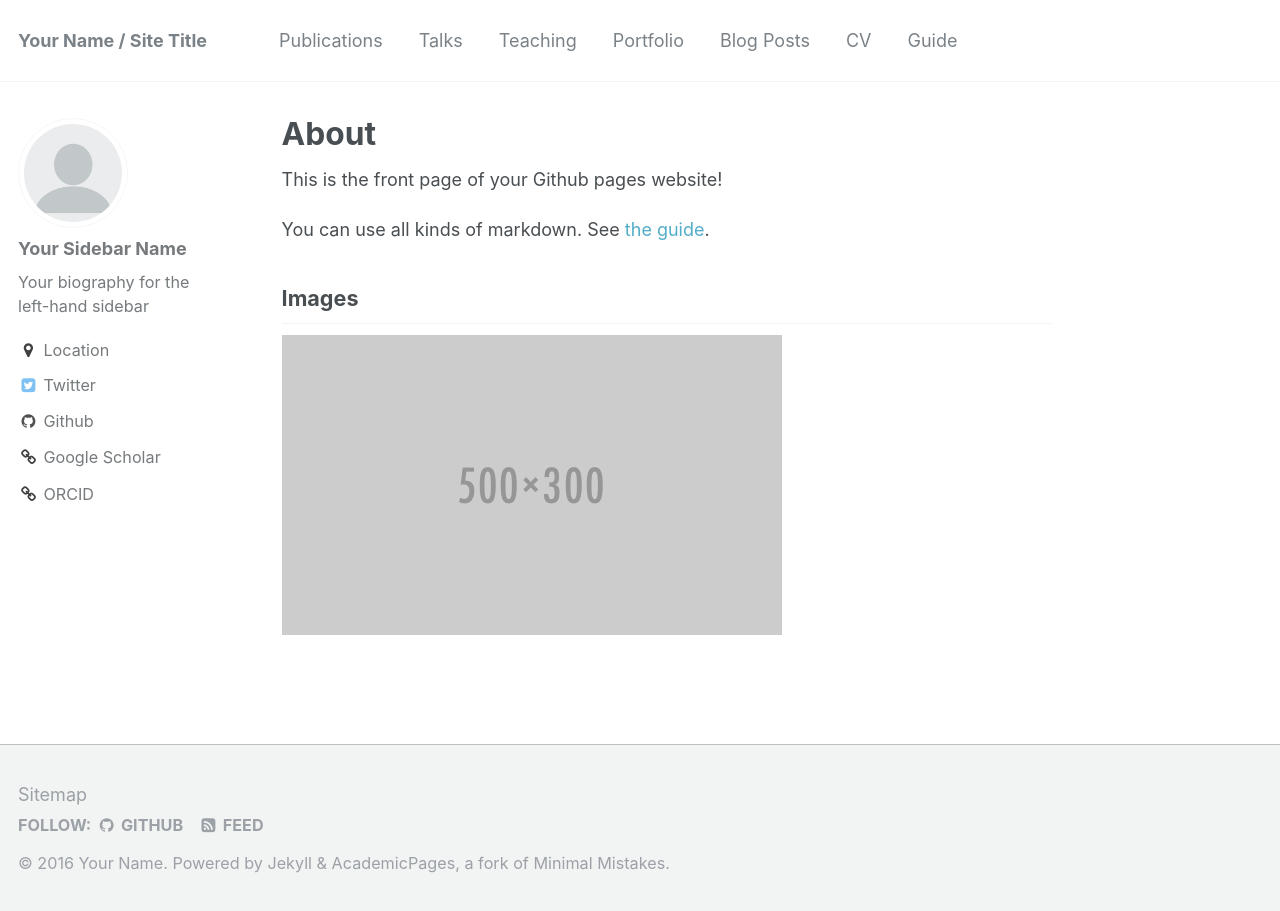
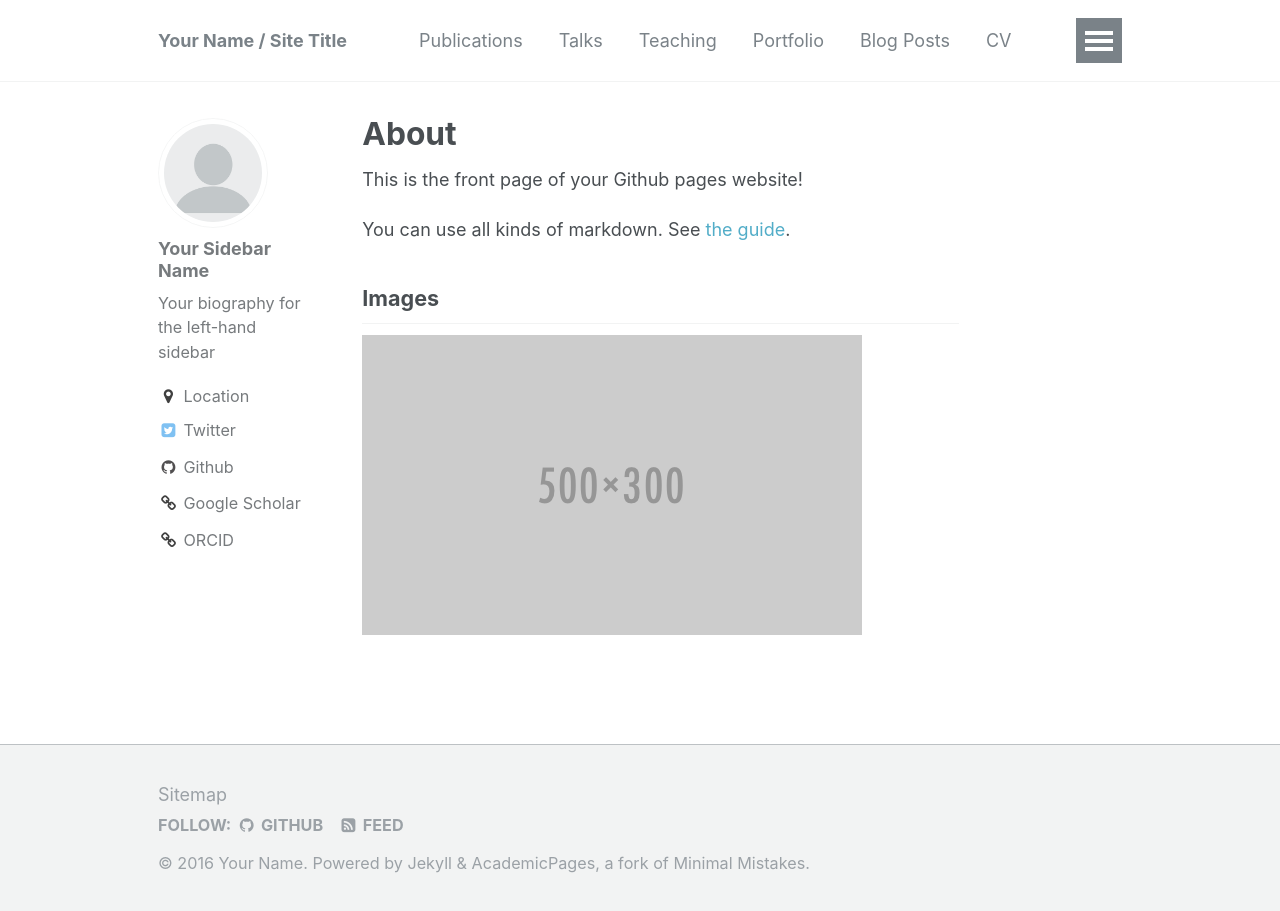
Before and after one commit to Noahs-ARK/Noahs-ARK.github.io, a Jekyll site: the page built from _pages/about.md, in a window 1280 px wide. Built offline with Jekyll 4.4.1, drawn with Linux system fonts in a browser that asks for light colours.

Commit message:
Update _variables.scss

```diff
--- a/_sass/_variables.scss
+++ b/_sass/_variables.scss
@@ -106,8 +106,8 @@ $masthead-link-color-hover  : mix(#000, $primary-color, 25%);
 $small                      : 600px;
 $medium                     : 768px;
 $medium-wide                : 900px;
-$large                      : 1000px;
-$x-large                    : 1280px;
+$large                      : 901px;
+$x-large                    : 1000px;
 
 
 /*
```
